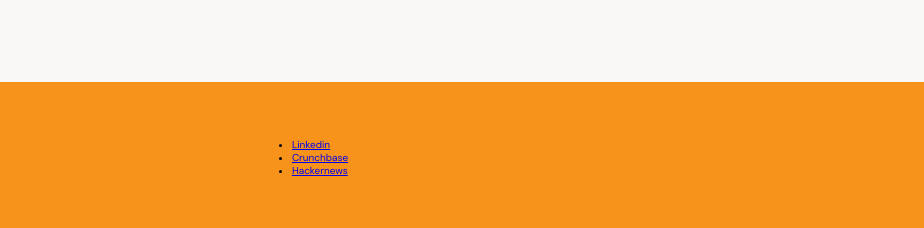
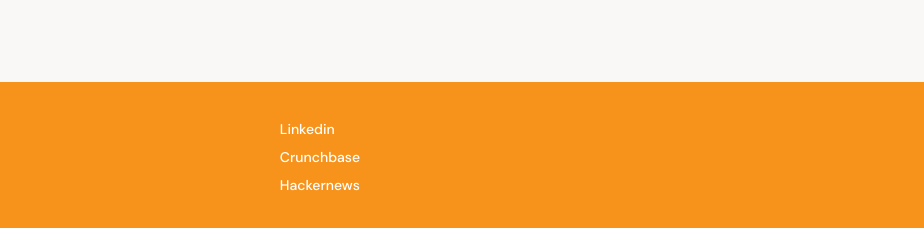
Before and after one commit to axlgoze/Batata-Bit, a plain HTML site: page index.html in a window 1280 px wide. Shown: the part 3302-3530 px from the top of the page, 0-924 px from the left. Drawn offline with Linux system fonts and the light colour scheme.

Commit message:
Terminando footer: dando estilos a enlaces

```diff
--- a/style.css
+++ b/style.css
@@ -548,3 +548,19 @@
     align-items: center;
     width: 50%;
 }
+
+footer .left ul{
+    font-size: 1.4rem;
+    font-weight: 500;
+    line-height: 1.8rem;
+    list-style: none;
+}
+
+.left li{
+    margin: 10px 0;
+}
+
+.left a{
+    text-decoration: none;
+    color: var(--color-light);
+}
```
